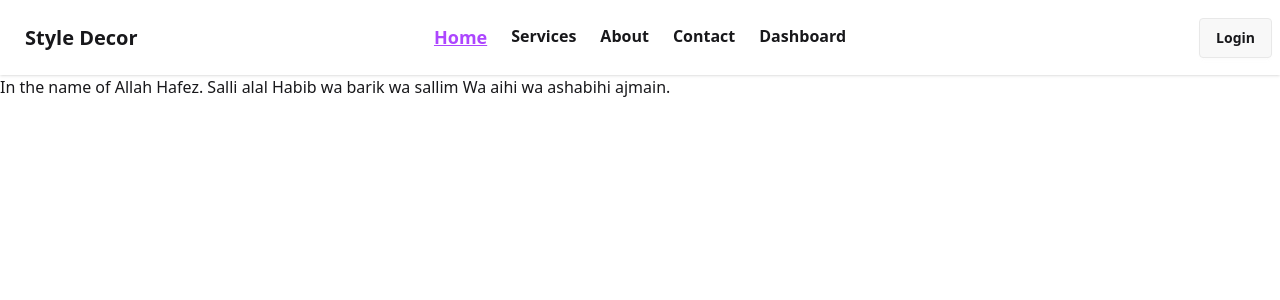
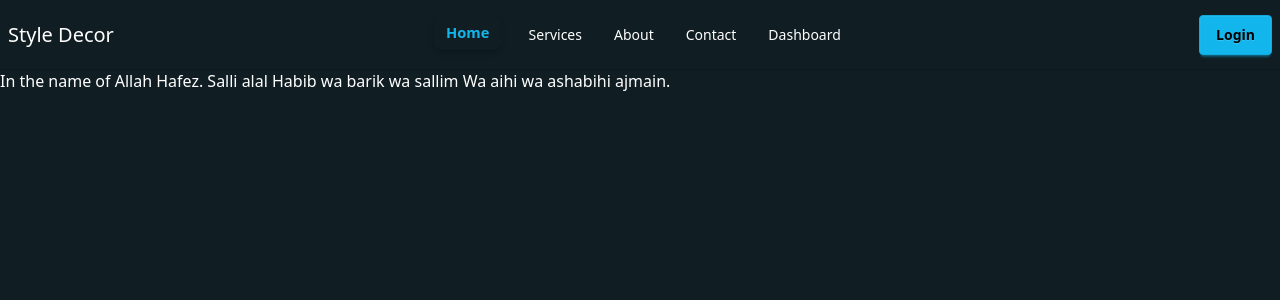
Before and after one commit to mdabdulaziz6236/style-decor, a React (Vite) app: page / in a window 1280 px wide. Shown: the top 300 px of the page. Built offline with nearby package versions, Linux system fonts and the light colour scheme.

Commit message:
feat: added dynamic login-register page and i react-icon

```diff
--- a/package.json
+++ b/package.json
@@ -13,6 +13,7 @@
     "@tailwindcss/vite": "^4.1.17",
     "react": "^19.2.0",
     "react-dom": "^19.2.0",
+    "react-icons": "^5.5.0",
     "react-router": "^7.10.1",
     "tailwindcss": "^4.1.17"
   },
--- a/src/Components/MyLinks/MyLink.jsx
+++ b/src/Components/MyLinks/MyLink.jsx
@@ -1,20 +1,18 @@
 import React from "react";
-import { NavLink } from "react-router";
+import { NavLink } from "react-router"; // react-router-dom ব্যবহার করা ভালো
 
-const MyLink = ({ children, className, to }) => {
+const MyLink = ({ children, to }) => {
   return (
     <NavLink
       to={to}
       className={({ isActive }) =>
         isActive
-          ? ` underline text-purple-500 font-bold
-             text-base sm:text-[16px] md:text-[18px]
-             px-3 py-2 rounded-lg transition-all duration-300`
-          : `${className}
-             font-semibold
-             text-base sm:text-[16px] md:text-[16px]
-             px-3 py-2 rounded-lg
-             transition-all duration-300 `
+          ?
+            `text-primary  font-semibold
+              rounded-lg  mx-3 shadow-md transform scale-105`
+          :
+            `text-white font-medium px-4 py-2 rounded-lg
+             hover:text-primary hover:bg-white/5 `
       }
     >
       {children}
--- a/src/index.css
+++ b/src/index.css
@@ -1,2 +1,24 @@
 @import "tailwindcss";
 @plugin "daisyui";
+
+/* Custom Dark Theme (Default) */
+@plugin "daisyui/theme" {
+  name: "mytheme";
+  default: true;
+
+
+  --color-primary: #13b6ec;  /* Main Blue */
+  --color-secondary: #92bbc9;/* Secondary Text/Icon Color */
+
+  --color-base-100: #101d22; /* Main Dark Background */
+  --color-base-200: #233f48; /* Card/Section Background */
+  --color-base-300: #1b2e35; /* Darker Shade if needed */
+
+  --color-base-content: #ffffff;
+  --color-neutral: #233f48;      /* Border or Neutral Elements */
+
+  --color-info: #3abff8;
+  --color-success: #36d399;
+  --color-warning: #fbbd23;
+  --color-error: #f87272;
+}
--- a/src/layouts/AuthLayout.jsx
+++ b/src/layouts/AuthLayout.jsx
@@ -3,7 +3,7 @@ import { Outlet } from "react-router";
 
 const AuthLayout = () => {
   return (
-    <div>
+    <div className="max-w-7xl mx-auto">
       <Outlet></Outlet>
     </div>
   );
--- a/src/layouts/DashboardLayout.jsx
+++ b/src/layouts/DashboardLayout.jsx
@@ -3,7 +3,7 @@ import { Link, Outlet } from "react-router";
 
 const DashboardLayout = () => {
   return (
-    <div className="drawer lg:drawer-open">
+    <div className="drawer max-w-7xl mx-auto lg:drawer-open">
       <input id="my-drawer-4" type="checkbox" className="drawer-toggle" />
       <div className="drawer-content">
         {/* Navbar */}
@@ -46,6 +46,28 @@ const DashboardLayout = () => {
           <ul className="menu w-full grow">
             {/* List item */}
             <li>
+              <Link to='/'
+                className="is-drawer-close:tooltip is-drawer-close:tooltip-right"
+                data-tip="Homepage"
+              >
+                {/* Home icon */}
+                <svg
+                  xmlns="http://www.w3.org/2000/svg"
+                  viewBox="0 0 24 24"
+                  strokeLinejoin="round"
+                  strokeLinecap="round"
+                  strokeWidth="2"
+                  fill="none"
+                  stroke="currentColor"
+                  className="my-1.5 inline-block size-4"
+                >
+                  <path d="M15 21v-8a1 1 0 0 0-1-1h-4a1 1 0 0 0-1 1v8"></path>
+                  <path d="M3 10a2 2 0 0 1 .709-1.528l7-5.999a2 2 0 0 1 2.582 0l7 5.999A2 2 0 0 1 21 10v9a2 2 0 0 1-2 2H5a2 2 0 0 1-2-2z"></path>
+                </svg>
+                <span className="is-drawer-close:hidden">Style Decor</span>
+              </Link>
+            </li>
+            <li>
               <Link to='/dashboard'
                 className="is-drawer-close:tooltip is-drawer-close:tooltip-right"
                 data-tip="Homepage"
--- a/src/layouts/RootLayout.jsx
+++ b/src/layouts/RootLayout.jsx
@@ -3,7 +3,7 @@ import Navbar from "../pages/Shared/Navbar/Navbar";
 
 const RootLayout = () => {
   return (
-    <div>
+    <div className="max-w-7xl mx-auto bg-[#101d22]">
       <Navbar></Navbar>
       <Outlet></Outlet>
     </div>
--- a/src/pages/Home/Home.jsx
+++ b/src/pages/Home/Home.jsx
@@ -2,9 +2,9 @@ import React from 'react';
 
 const Home = () => {
     return (
-        <div>
-            In the name of Allah Hafez.
-            Salli alal Habib wa barik wa sallim Wa aihi wa ashabihi ajmain.
+        <div className='min-h-screen '>
+            <h3>In the name of Allah Hafez.
+            Salli alal Habib wa barik wa sallim Wa aihi wa ashabihi ajmain.</h3>
         </div>
     );
 };
--- a/src/pages/Shared/Navbar/Navbar.jsx
+++ b/src/pages/Shared/Navbar/Navbar.jsx
@@ -1,24 +1,24 @@
 import React from "react";
 import MyLink from "../../../Components/MyLinks/MyLink";
-import { Link } from "react-router";
+import { Link, NavLink } from "react-router";
 
 const Navbar = () => {
   const links = (
     <>
       <li>
-        <MyLink to='/'>Home</MyLink>
+        <MyLink to="/">Home</MyLink>
       </li>
       <li>
-        <MyLink to='/services'>Services</MyLink>
+        <MyLink to="/services">Services</MyLink>
       </li>
       <li>
-        <MyLink to='/about'>About</MyLink>
+        <MyLink to="/about">About</MyLink>
       </li>
       <li>
-        <MyLink to='/contact'>Contact</MyLink>
+        <MyLink to="/contact">Contact</MyLink>
       </li>
       <li>
-        <MyLink to='/dashboard'>Dashboard</MyLink>
+        <MyLink to="/dashboard">Dashboard</MyLink>
       </li>
     </>
   );
@@ -50,13 +50,17 @@ const Navbar = () => {
             {links}
           </ul>
         </div>
-        <a className="btn btn-ghost text-xl">Style Decor</a>
+        <NavLink to="/" className="hover:underline text-xl">
+          Style Decor
+        </NavLink>
       </div>
       <div className="navbar-center hidden lg:flex">
         <ul className="menu menu-horizontal px-1">{links}</ul>
       </div>
       <div className="navbar-end">
-        <Link to='/auth/login' className="btn">Login</Link>
+        <Link to="/auth/login" className="btn btn-primary text-black font-bold">
+          Login
+        </Link>
       </div>
     </div>
   );
```
Also changed, not shown: src/pages/Auth/Login.jsx (+177 -5 lines), src/assets/login.png (added), 1 other file (tests, documents, lock files or other folders).
